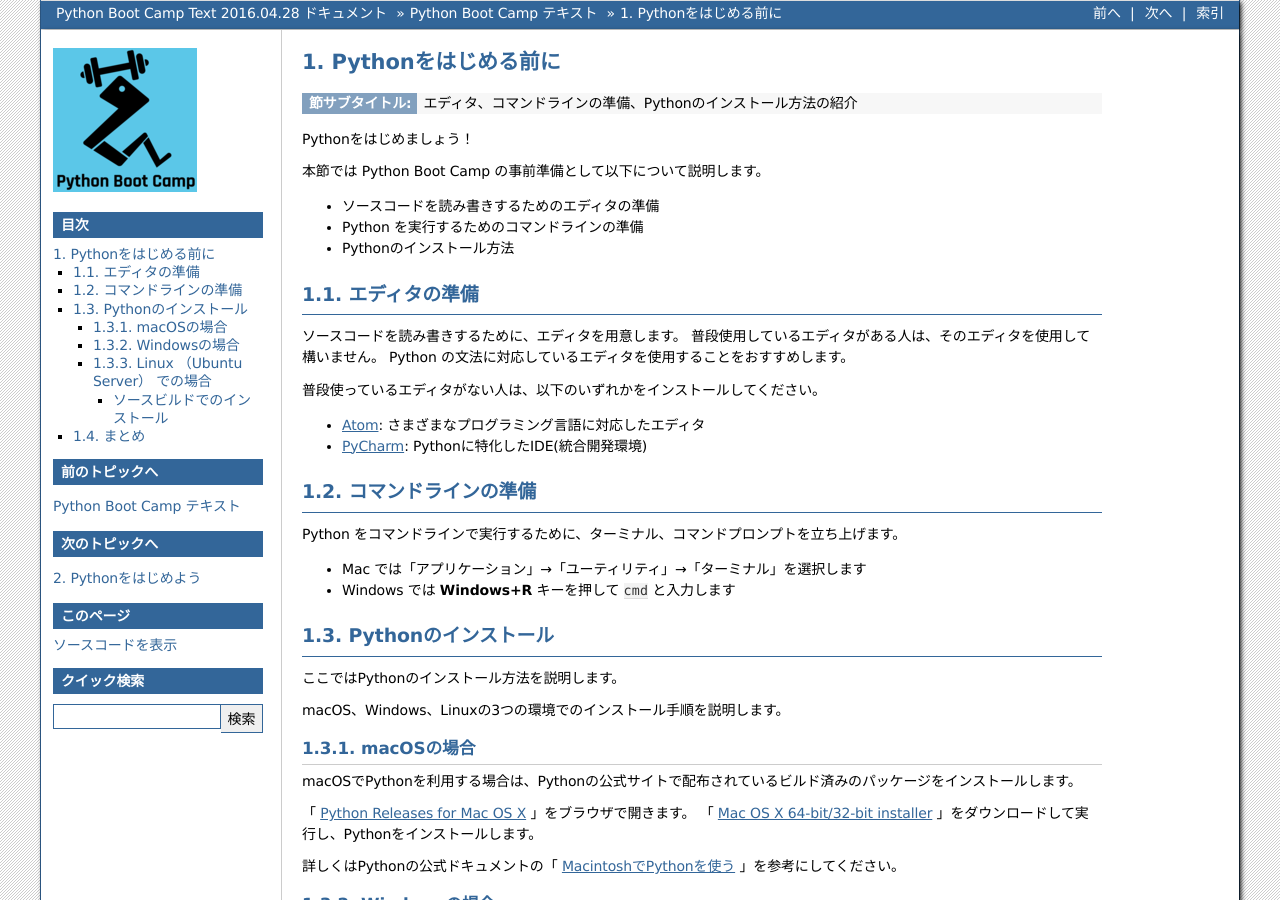
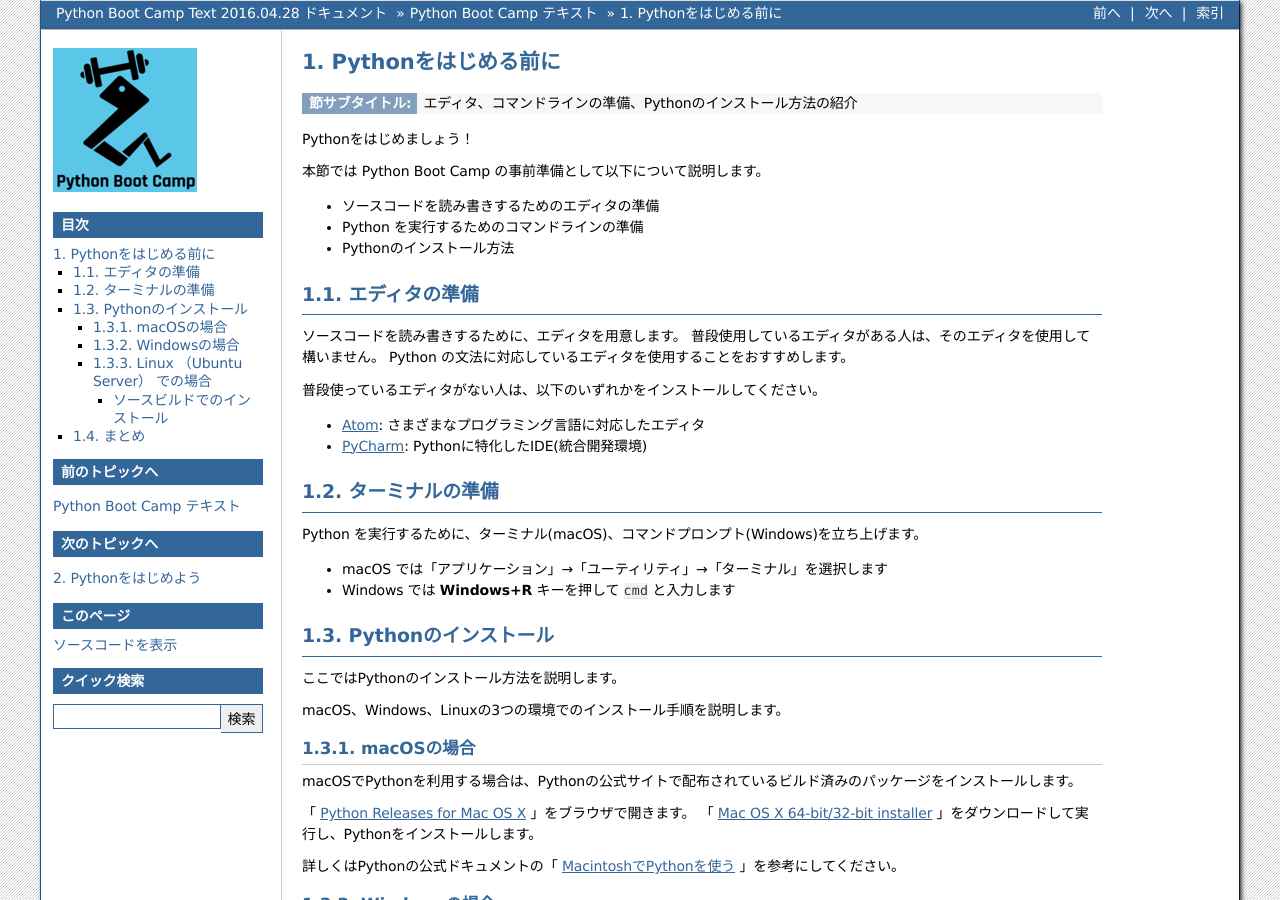
Before and after one commit to pyconjp/pycamp.pycon.jp, a Sphinx documentation site: the page built from source/textbook/1_install.rst, in a window 1280 px wide and 900 px high. Built offline with Sphinx 7.4.7, drawn with Linux system fonts in a browser that asks for light colours.

Commit message:
refs #17 コマンドライン→ターミナルに変更

```diff
--- a/source/textbook/1_install.rst
+++ b/source/textbook/1_install.rst
@@ -25,11 +25,11 @@
 - `Atom <https://atom.io/>`_: さまざまなプログラミング言語に対応したエディタ
 - `PyCharm <https://www.jetbrains.com/pycharm/>`_: Pythonに特化したIDE(統合開発環境)
 
-コマンドラインの準備
-====================
-Python をコマンドラインで実行するために、ターミナル、コマンドプロンプトを立ち上げます。
+ターミナルの準備
+================
+Python を実行するために、ターミナル(macOS)、コマンドプロンプト(Windows)を立ち上げます。
 
-- Mac では「アプリケーション」→「ユーティリティ」→「ターミナル」を選択します
+- macOS では「アプリケーション」→「ユーティリティ」→「ターミナル」を選択します
 - Windows では **Windows+R** キーを押して ``cmd`` と入力します
 
 .. _python-install:
```
